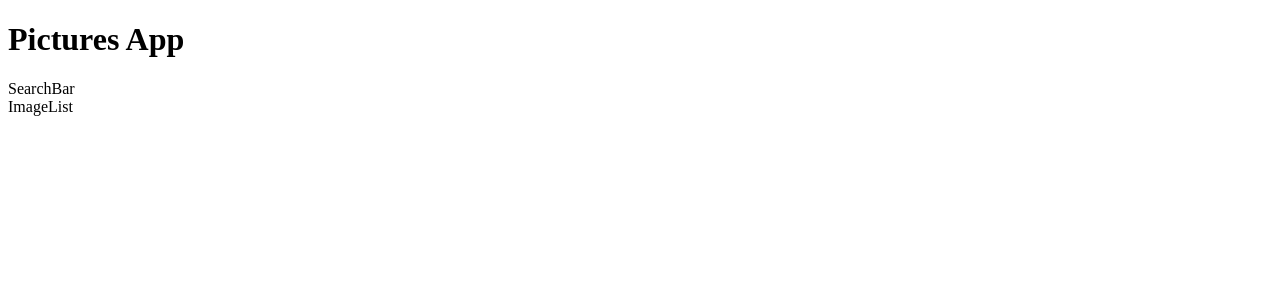
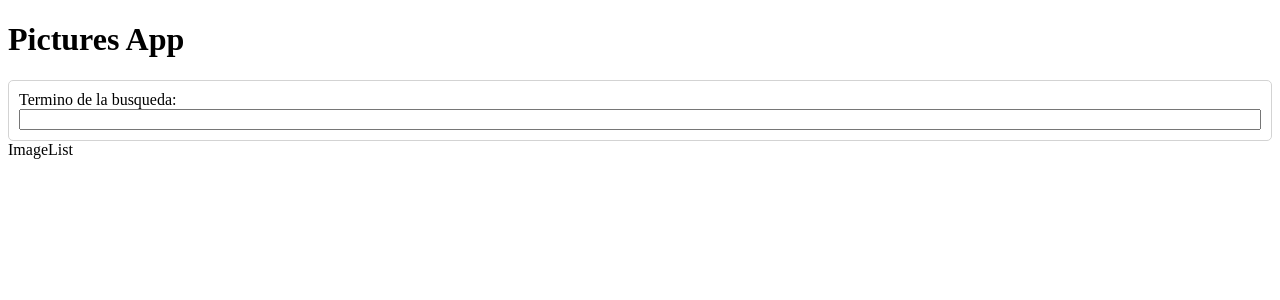
Before and after one commit to EimyBacasegua/pictures, a React (Vite) app: page / in a window 1280 px wide. Shown: the top 300 px of the page. Built offline with nearby package versions, Linux system fonts and the light colour scheme.

Commit message:
Se hicieron cambios en App.jsx

```diff
--- a/src/components/SearchBar.jsx
+++ b/src/components/SearchBar.jsx
@@ -1,8 +1,29 @@
+import { useState } from "react"
+import './SearchBar.css'
 
+const SearchBar = ({onSubmit}) => {
+    const [term, setTerm] = useState ('')
 
-const SearchBar = () => {
+    const handleFormSubmit = (event) => {
+        event.preventDefault ()
+        console.log('Necesito decirle al componente papa sobre los datos')
+        onSubmit(term)
+    }
+
+    const handleChange = (event) =>{
+        setTerm(event.target.value)
+    }
+
+    console.log('term', term)
+
   return (
-    <div>SearchBar</div>
+    <div className="search-bar">
+        <form onSubmit={handleFormSubmit}>
+            <label>Termino de la busqueda:</label>
+            <input onChange={handleChange} value={term}/>
+        </form>
+    </div>
+
   )
 }
 
```
